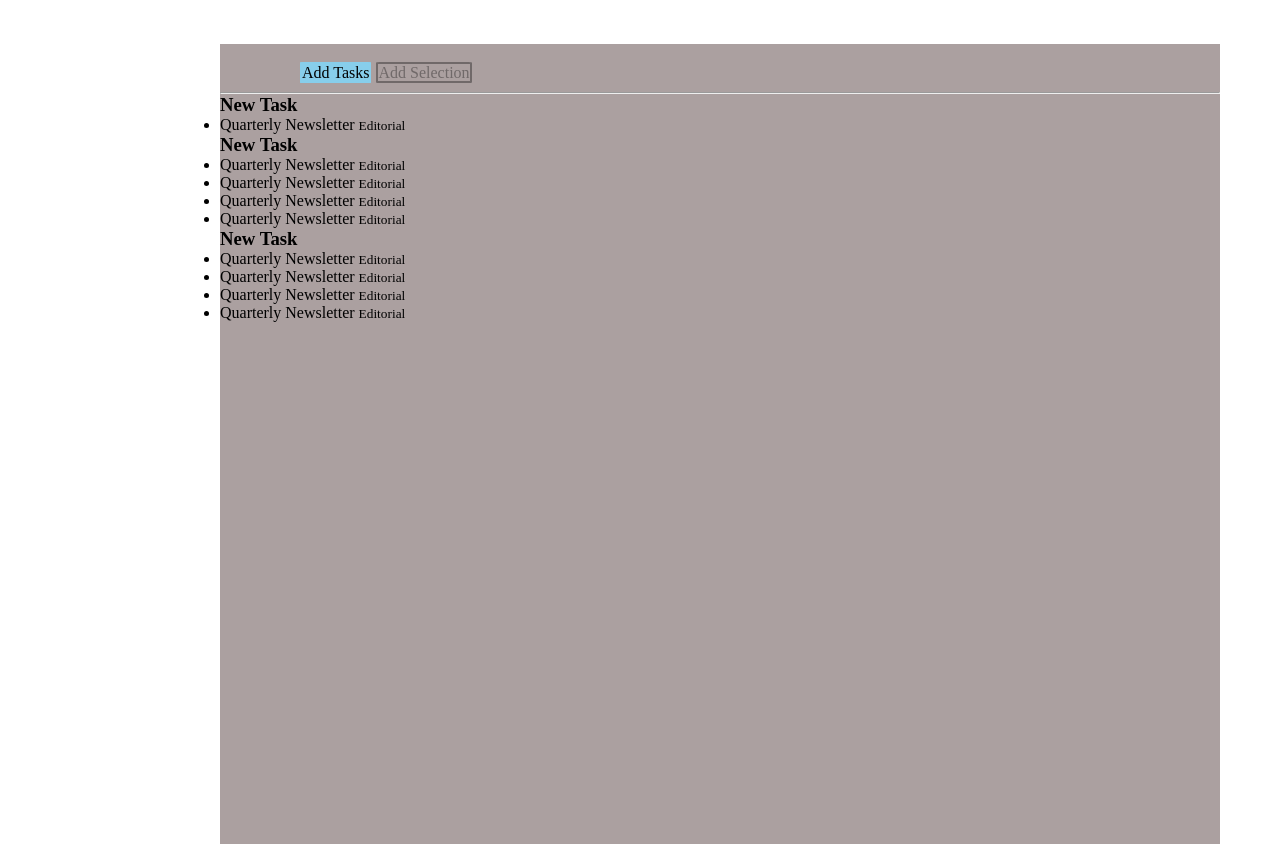
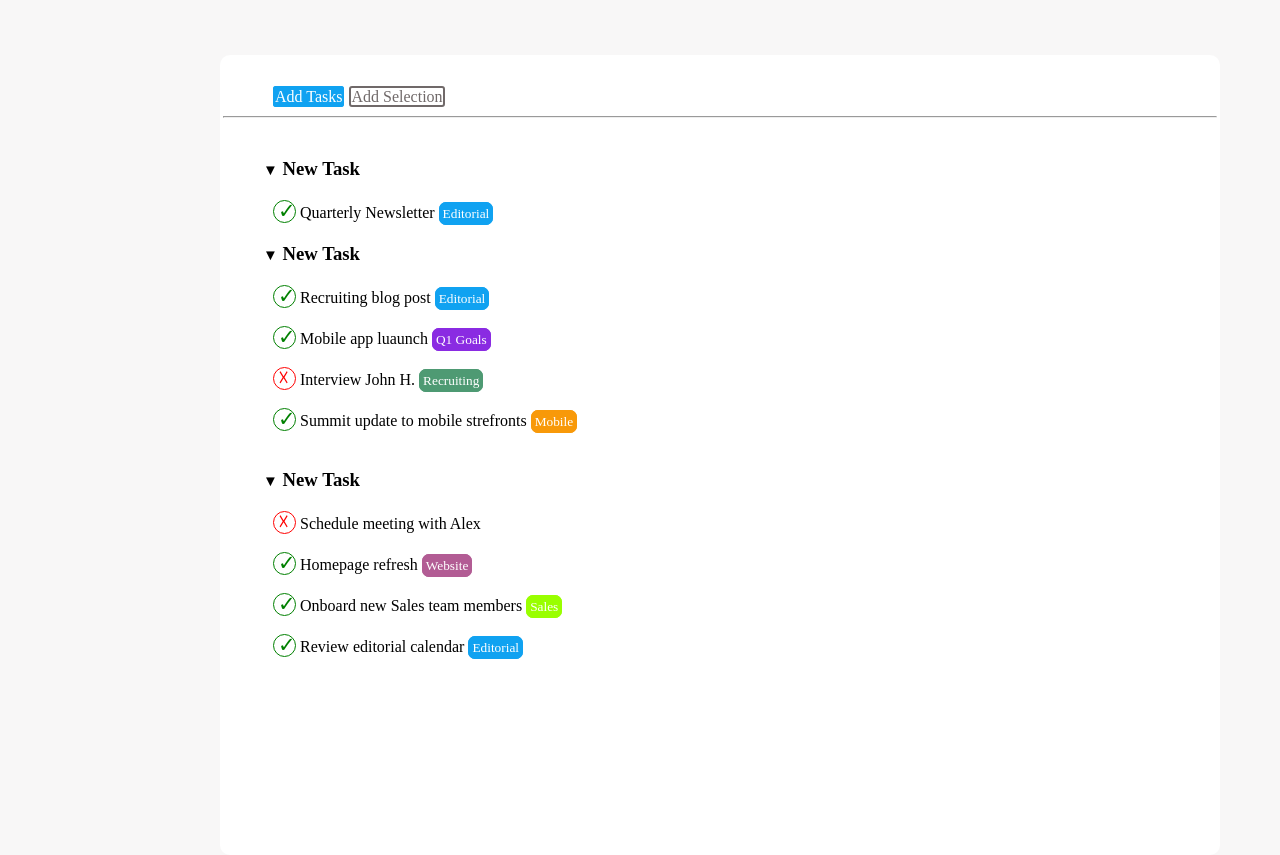
Before and after one commit to Luchito37/html-css-toboolist, a plain HTML site: page index.html in a window 1280 px wide. Shown: the part 70-925 px from the top of the page. Drawn offline with Linux system fonts and the light colour scheme.

Commit message:
fine dell'esercizio.... salvo eventuali correzioni

```diff
--- a/CSS/master.css
+++ b/CSS/master.css
@@ -4,11 +4,15 @@
     box-sizing: border-box;
 }
 
+body{
+    background-color: #eeebeb60;
+}
 .head{
     width: 1800px;
     margin-left: 20px;
     line-height: 54px;
-    height: 54px;
+    height: 65px;
+    background-color:#ffffff;
 }
 
 h1{
@@ -23,23 +27,62 @@ h1{
     margin-right: 220px;
     margin-left: 220px;
     margin-top: 60px;
-    background-color:#aba0a0
+    background-color:#ffffff;
+    border: white solid;
+    border-radius: 10px;
 }
 
 
 .container2{
-    padding: 20px 80px 10px 80px;
+    padding: 30px 40px 10px 50px;
 }
 
 .task{
-    background-color: skyblue;
-    border: 2px solid skyblue;
-    border-radius: 4%;
+    background-color: rgb(16, 162, 241);
+    border: 2px solid rgb(16, 162, 241);
+    border-radius: 3px;
     margin-right: 5px;
+    color: #ffffff;
 }
 
 .selection{
     border: 2px solid #706969;
-    border-radius: 4%;
+    border-radius: 3px;
     color: #706969;
 }
+
+
+ul{
+    padding: 20px 10px;
+    list-style-type: none;
+
+}
+
+small{
+    border: 1px solid;
+    border-radius: 7px;
+    padding: 3px;
+    color:white;
+}
+
+.blu{
+    background-color:rgb(16, 162, 241);
+    border-color: rgb(16, 162, 241);
+}
+
+a{
+    display: inline-grid;
+    border: 1px solid;
+    width: 23px;
+    height: 23px;
+    font-size: 21px;
+    padding: 4px;
+    border-radius: 50%;
+    color: green;
+    align-content: center;
+}
+
+.pointer{
+    font-size: 15px;
+    display: inline-block;
+}
--- a/index.html
+++ b/index.html
@@ -9,10 +9,10 @@
     <link rel="stylesheet" href="CSS/master.css">
 </head>
 <body>
-    <header>
+    <header style="color: white; margin-left: -20px;">
         <div class="head">
             <img src="IMG/logo copia.png" alt="">
-            <h1>ToBoolist</h1>
+            <h1 style="color: black;">ToBoolist</h1>
         </div>
     </header>
 
@@ -22,24 +22,24 @@
                     <span class="task">Add Tasks</span><span class="selection">Add Selection</span>
                 </div>
                 <hr>
-                <div>
-                    <h3>New Task</h3>
+                <div style="margin: 40px">
+                    <h3> <span class="pointer">&#9660</span> New Task</h3>
                     <ul>
-                        <li>Quarterly Newsletter <small>Editorial</small></li>
+                        <li><a>&#10003</a> Quarterly Newsletter <small class="blu">Editorial</small></li>
                     </ul>
-                    <h3>New Task</h3>
+                    <h3> <span class="pointer">&#9660</span> New Task</h3>
                     <ul>
-                        <li>Quarterly Newsletter <small>Editorial</small></li>
-                        <li>Quarterly Newsletter <small>Editorial</small></li>
-                        <li>Quarterly Newsletter <small>Editorial</small></li>
-                        <li>Quarterly Newsletter <small>Editorial</small></li>
+                        <li><a>&#10003</a> Recruiting blog post <small class="blu">Editorial</small></li> <br>
+                        <li><a>&#10003</a> Mobile app luaunch <small style="background-color: blueviolet; border-color: blueviolet ;">Q1 Goals</small></li> <br>
+                        <li><a style="color: red;">&#9747</a> Interview John H. <small style="background-color: #4e9a73; border-color:#4e9a73 ;">Recruiting</small></li> <br>
+                        <li><a>&#10003</a> Summit update to mobile strefronts <small style="background-color: #f89909; border-color: #f89909;">Mobile</small></li> <br>
                     </ul>
-                    <h3>New Task</h3>
+                    <h3> <span class="pointer">&#9660</span> New Task</h3>
                     <ul>
-                        <li>Quarterly Newsletter <small>Editorial</small></li>
-                        <li>Quarterly Newsletter <small>Editorial</small></li>
-                        <li>Quarterly Newsletter <small>Editorial</small></li>
-                        <li>Quarterly Newsletter <small>Editorial</small></li>
+                        <li><a style="color: red;">&#9747</a> Schedule meeting with Alex </li> <br>
+                        <li><a>&#10003</a> Homepage refresh <small style="background-color: #b25c94; border-color: #b25c94;">Website</small></li> <br>
+                        <li><a>&#10003</a> Onboard new Sales team members <small style="background-color: #99ff00; border-color: #99ff00;">Sales</small></li> <br>
+                        <li><a>&#10003</a> Review editorial calendar <small class="blu">Editorial</small></li> <br>
                     </ul>
                 </div>
             </div>
```
